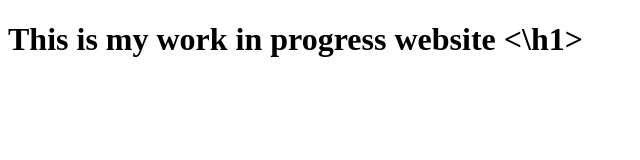
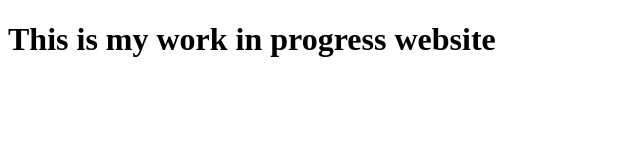
Before and after one commit to Petrarolo/venanz.io, a plain HTML site: page index.html in a window 1280 px wide. Shown: the whole page, without its empty margins (0-640 px from the left). Drawn offline with Linux system fonts and the light colour scheme.

Commit message:
Update index.html

```diff
--- a/index.html
+++ b/index.html
@@ -9,6 +9,6 @@
   </head>
   <body>
     <!-- The body contains the actual content -->
-    <h1> This is my work in progress website <\h1>
+    <h1> This is my work in progress website </h1>
   </body>
 </html>
```
